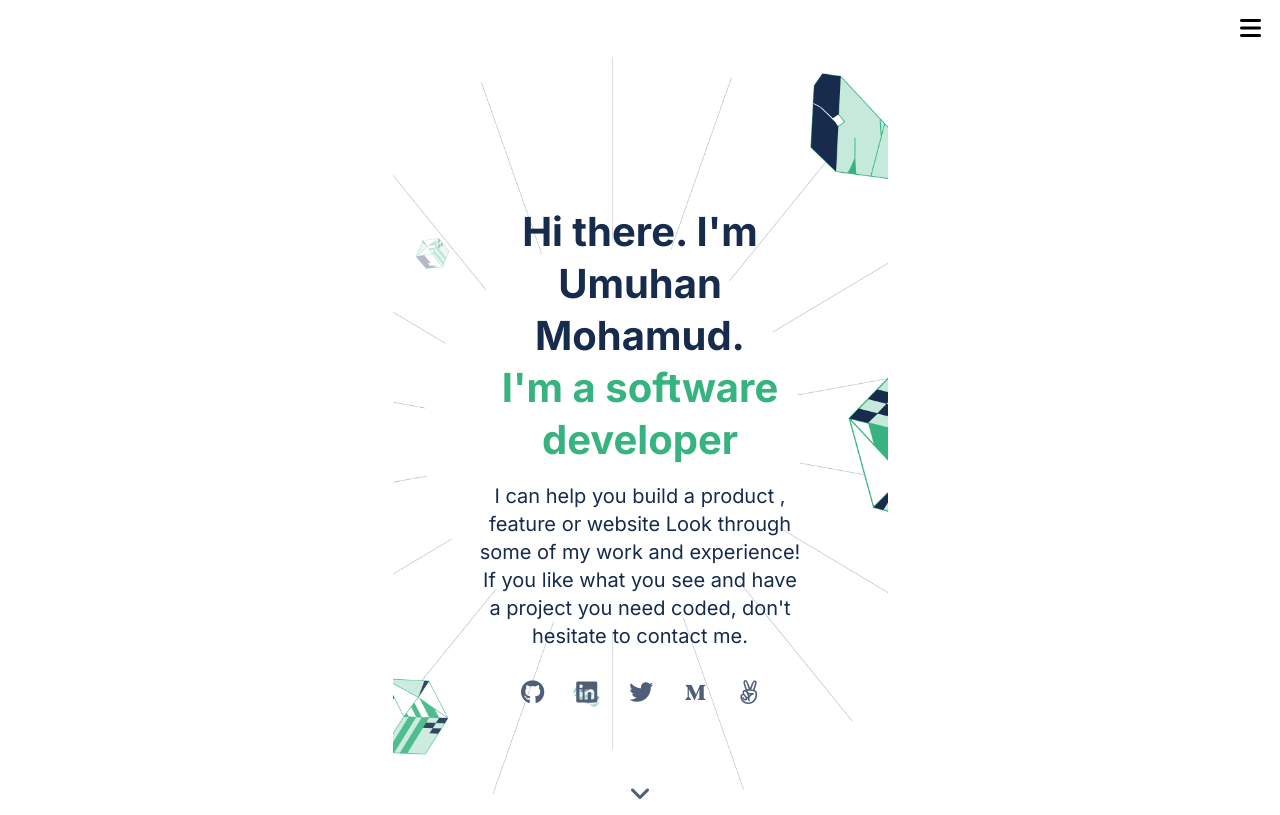
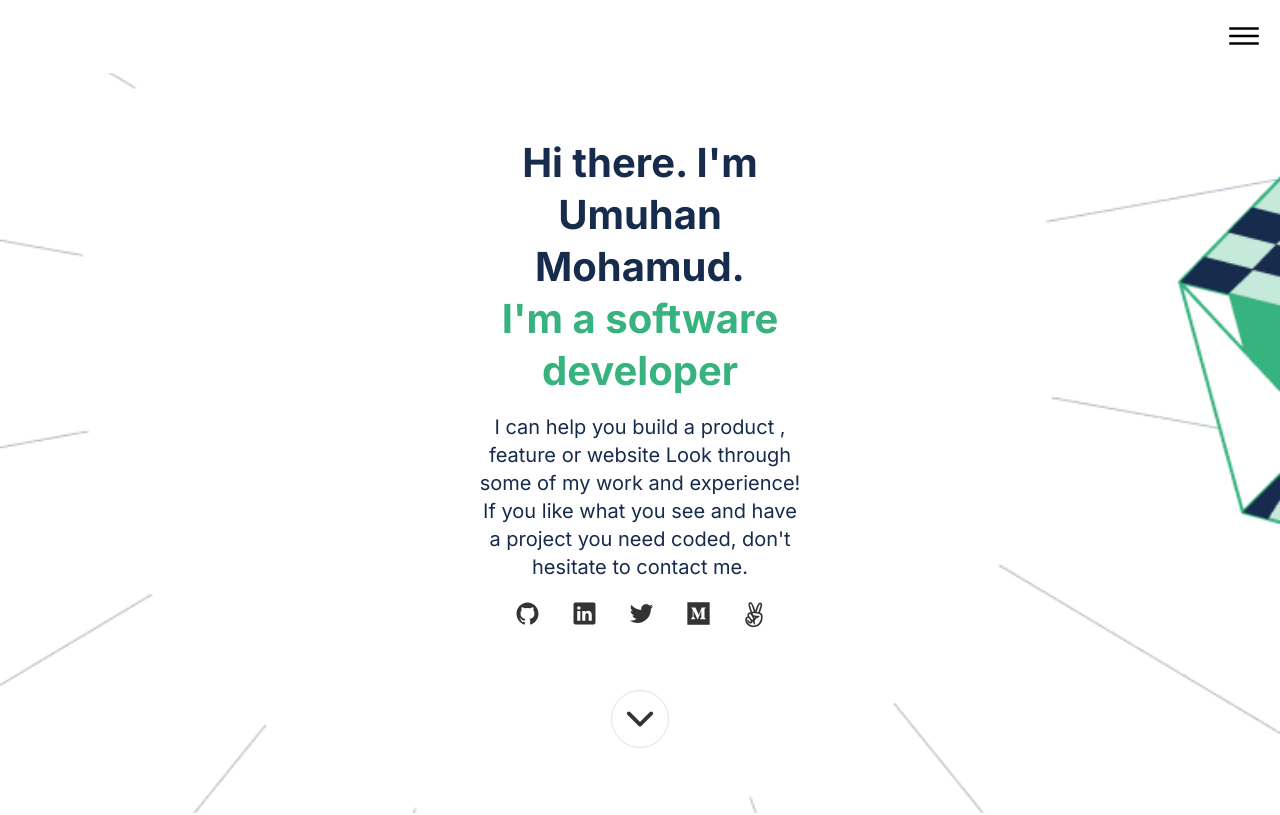
Before and after one commit to Umuhan/My-Portfolio-Project, a website: page index.html in a window 1280 px wide. Shown: the top 815 px of the page. Drawn offline with nearby package versions, Linux system fonts and the light colour scheme.

Commit message:
Add modified index.html and CSS files.

```diff
--- a/CSS/general.css
+++ b/CSS/general.css
@@ -1,5 +1,3 @@
-@import url("https://fonts.googleapis.com/css2?family=Inter:wght@400;500;600;700&display=swap");
-
 * {
   padding: 0;
   margin: 0;
@@ -20,13 +18,15 @@ body {
 /* GENRAL REUSABLE COMPONENTS */
 
 .container {
+  max-width: 120rem;
+  padding: 0 3.2rem;
   margin: 0 auto;
 }
 
 .heading-title {
-  font-size: 40px;
+  font-size: 4rem;
   font-style: normal;
-  line-height: 52px;
+  line-height: 5.2rem;
   font-weight: 700;
   width: 327px;
   text-align: center;
@@ -35,8 +35,7 @@ body {
 .heading-subtitle {
   font-style: normal;
   color: #172b4d;
-  font-weight: 400;
-  font-size: 20px;
+  font-size: 2rem;
   line-height: 28px;
   text-align: center;
   width: 327px;
--- a/CSS/styles.css
+++ b/CSS/styles.css
@@ -8,27 +8,25 @@
 }
 
 .menu {
-  width: 24px;
-  height: 24px;
-  font-size: 24px;
+  width: 4rem;
+  height: 4rem;
 }
 
 /* HEADLINE SECTION */
 
 .headline {
-  padding: 100px 0;
   background-image: url(../images/header-illsutration-mobile@2x.png);
-  background-size: contain;
+  background-size: cover;
   background-repeat: no-repeat;
   background-position: center;
 }
 
 .headline-container {
-  padding: 50px 0 0 0;
   display: flex;
   flex-direction: column;
   justify-content: center;
   align-items: center;
+  padding: 6.4rem 0;
 }
 
 .headline-header {
@@ -51,7 +49,7 @@
   align-items: center;
   gap: 3.2rem;
   list-style: none;
-  margin-top: 3rem;
+  margin-top: 2rem;
 }
 
 .icon-link,
@@ -60,8 +58,8 @@
   display: inline-block;
   text-decoration: none;
   font-weight: 500;
-  font-size: 2.4rem;
-  color: #505f79;
+  font-size: 2.5rem;
+  color: #333;
   transition: all 0.3s;
 }
 
@@ -73,20 +71,26 @@
 
 .down-arrow {
   text-align: center;
-  margin-top: 76px;
+  margin-top: 6rem;
 }
 
-.chevron {
-  width: 24px;
-  height: 24px;
-  color: #505f79;
-  font-size: 24px;
+.arrow-link,
+.arrow-link:link,
+.arrow-link:active {
+  width: 4rem;
+  height: 4rem;
+  background: #fff;
+  border: 1px solid #dfe1e6;
+  border-radius: 50%;
+  padding: 0.8rem;
+  color: #333;
+  transition: all 0.3s;
 }
 
-/* .arrow-img:hover,
-.arrow-img:focus {
-  color: #c1c7d0;
-} */
+.arrow-link:hover,
+.arrow-link:focus {
+  transform: scale(1.1);
+}
 
 /* MY RECENT WORK */
 .recent-work {
--- a/index.html
+++ b/index.html
@@ -8,18 +8,22 @@
       src="https://kit.fontawesome.com/162dfb3961.js"
       crossorigin="anonymous"
     ></script>
-
-    <link rel="stylesheet" href="./css/general.css" />
+    <link rel="preconnect" href="https://fonts.googleapis.com" />
+    <link rel="preconnect" href="https://fonts.gstatic.com" crossorigin />
+    <link
+      href="https://fonts.googleapis.com/css2?family=Inter:wght@400;600;700&display=swap"
+      rel="stylesheet"
+    />
+    <link rel="stylesheet" href="CSS/general.css" />
     <link rel="stylesheet" href="CSS/styles.css" />
     <title>Portfolio</title>
   </head>
-
   <body>
     <!-- Navigation -->
     <header class="header">
-      <nav>
-        <div class="navbar">
-          <i class="fa-solid fa-bars menu"></i>
+      <nav class="navbar">
+        <div>
+          <ion-icon class="menu" name="menu-outline"></ion-icon>
         </div>
       </nav>
     </header>
@@ -28,12 +32,12 @@
     <section class="headline">
       <div class="container headline-container">
         <div class="headline-header">
-          <h2 class="heading-title headline-title-1">
+          <h1 class="heading-title headline-title-1">
             Hi there. I'm Umuhan Mohamud.
             <span class="heading-title headline-title-2"
               >I'm a software developer</span
             >
-          </h2>
+          </h1>
           <p class="heading-subtitle">
             I can help you build a product , feature or website Look through
             some of my work and experience! If you like what you see and have a
@@ -43,22 +47,22 @@
         <ul class="social-icons">
           <li class="lists">
             <a href="#" target="_blank" class="icon-link">
-              <i class="fa-brands fa-github"></i>
+              <ion-icon name="logo-github"></ion-icon>
             </a>
           </li>
           <li class="lists">
             <a href="#" target="_blank" class="icon-link">
-              <i class="fa-brands fa-linkedin"></i>
+              <ion-icon name="logo-linkedin"></ion-icon>
             </a>
           </li>
           <li class="lists">
             <a href="#" target="_blank" class="icon-link">
-              <i class="fa-brands fa-twitter"></i>
+              <ion-icon name="logo-twitter"></ion-icon>
             </a>
           </li>
           <li class="lists">
             <a href="#" target="_blank" class="icon-link">
-              <img src="images/medium.png" alt="logo-medium" />
+              <ion-icon name="logo-medium"></ion-icon>
             </a>
           </li>
           <li class="lists">
@@ -69,7 +73,7 @@
         </ul>
         <div class="down-arrow">
           <a href="#" class="down-arrow-link">
-            <i class="fa fa-angle-down chevron"></i>
+            <ion-icon class="arrow-link" name="chevron-down-outline"></ion-icon>
           </a>
         </div>
       </div>
```
